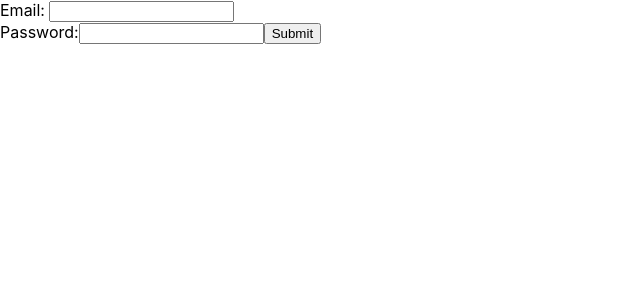
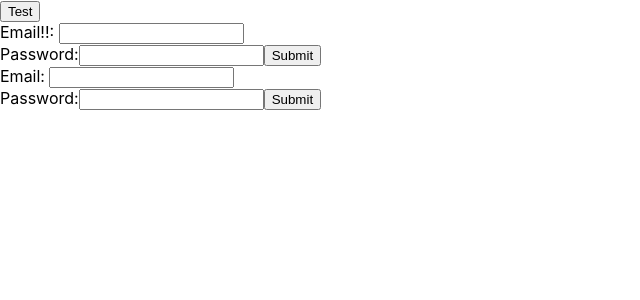
Before and after one commit to tim-graupe/pizzafrontend, a React (Create React App) app: page / in a window 1280 px wide. Shown: the top 300 px of the page, without its empty margins (0-640 px from the left). Built offline with nearby package versions, Linux system fonts and the light colour scheme.

Commit message:
auth& register

```diff
--- a/src/App.tsx
+++ b/src/App.tsx
@@ -1,6 +1,7 @@
 import React from 'react';
 import SelectForm from './components/submissionForms/SelectForm';
 import { Register, UserData } from './components/auth/register';
+import { Login } from './components/auth/login';
 
 const App: React.FC = () => {
   const handleFormSubmit = (pizzaData: UserData) => {
@@ -8,6 +9,7 @@ const App: React.FC = () => {
   };
   return (
     <div>
+      <Login  onSubmit={handleFormSubmit} />
       <Register onSubmit={handleFormSubmit} />
       {/* <SelectForm /> */}
     </div>
--- a/src/components/auth/login.tsx
+++ b/src/components/auth/login.tsx
@@ -40,18 +40,34 @@ export const Login: React.FC<UserProps> = ({ onSubmit }) => {
 
       const result = await response.json();
       console.log(result);
+      sessionStorage.setItem('user', JSON.stringify(result))
     } catch (error) {
       console.error('Error ===>:', error);
     }
   };
 
+  const test = async () => {
+    try {
 
+      const response = await fetch('http://localhost:4000/users/logout', {
+        headers: {
+          'Content-Type': 'application/json',
+        },
+      });
+
+        console.log(response);
+    } catch (error) {
+      console.error('Error ===>:', error);
+    }
+  }
 
 
   return (
-    <form onSubmit={handleSubmit}>
+<div>
+  <button onClick={test}>Test</button>
+<form onSubmit={handleSubmit}>
       <label htmlFor="username">
-        Email:      </label>
+        Email!!:      </label>
 
         <input
           type="email"
@@ -72,5 +88,6 @@ export const Login: React.FC<UserProps> = ({ onSubmit }) => {
         />
       <button type="submit">Submit</button>
     </form>
+</div>
   );
 };
--- a/src/components/auth/register.tsx
+++ b/src/components/auth/register.tsx
@@ -29,7 +29,7 @@ export const Register: React.FC<UserProps> = ({ onSubmit }) => {
         password: userData.password,
       };
 
-      const response = await fetch('http://localhost:4000/users/login', {
+      const response = await fetch('http://localhost:4000/users/register', {
         method: 'POST',
         mode: 'cors',
         headers: {
```
